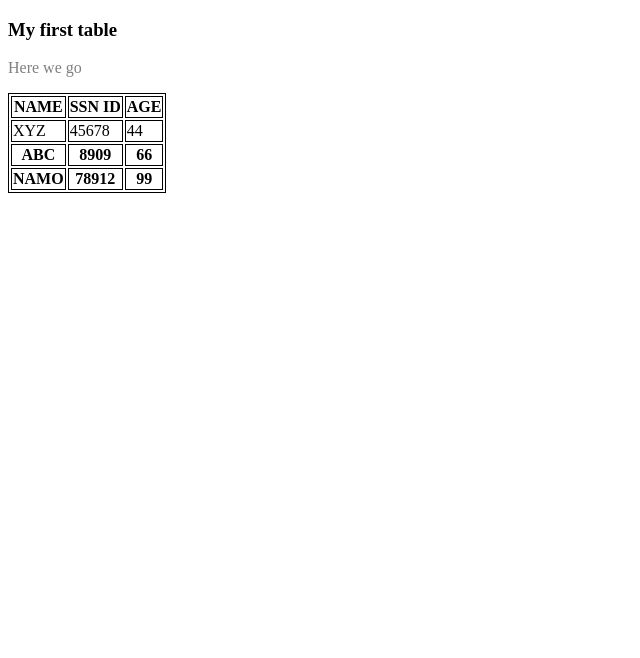
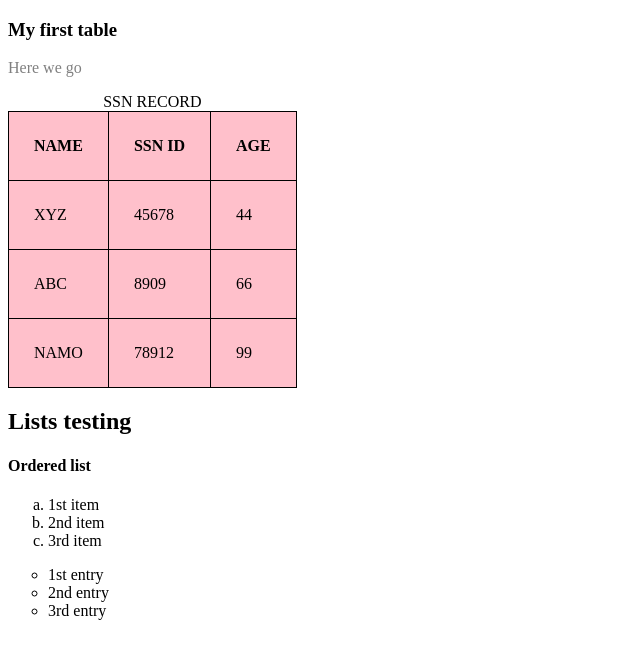
Before and after one commit to rahulphalswal111/rahul.practice, a website: page index.html in a window 1280 px wide. Shown: the whole page, without its empty margins (0-640 px from the left). Drawn offline with Linux system fonts and the light colour scheme.

Commit message:
1 file modified

```diff
--- a/index.html
+++ b/index.html
@@ -12,14 +12,25 @@
 		th,
 		td {
 			border: 1px solid black;
+      border-collapse:collapse;
 		}
+    th,td{
+      padding:25px;
+    }
+    th{
+      text-align:left;
+    }
+    table#t01{
+      background-color:pink;
+    }
 	</style>
-</head>
+</head>       <!--can't put commments while elements tag are open-->
 
 <body>
 	<h3>My first table</h3>
 	<p>Here we go</p>
-	<table>
+	<table id="t01">
+    <caption>SSN RECORD</caption>   <!--caption tag used-->
 		<tr>
 			<th>NAME</th>
 			<th>SSN ID</th>
@@ -31,16 +42,28 @@
 			<td>44</td>
 		</tr>
 		<tr>
-			<th>ABC</th>
-			<th>8909</th>
-			<th>66</th>
+			<td>ABC</td>
+			<td>8909</td>
+			<td>66</td>
 		</tr>
 		<tr>
-			<th>NAMO</th>
-			<th>78912</th>
-			<th>99</th>
+			<td>NAMO</td>
+			<td>78912</td>
+			<td>99</td>
 		</tr>
 	</table>
+  <h2>Lists testing</h2>
+  <h4>Ordered list</h4>
+  <ol type="a">
+    <li>1st item</li>
+    <li>2nd item</li>
+    <li>3rd item</li>
+    </ol>
+  <ul style="list-style-type:circle">
+    <li>1st entry</li>
+    <li>2nd entry</li>
+    <li>3rd entry</li>
+  </ul>
 </body>
 
 </html>
```
